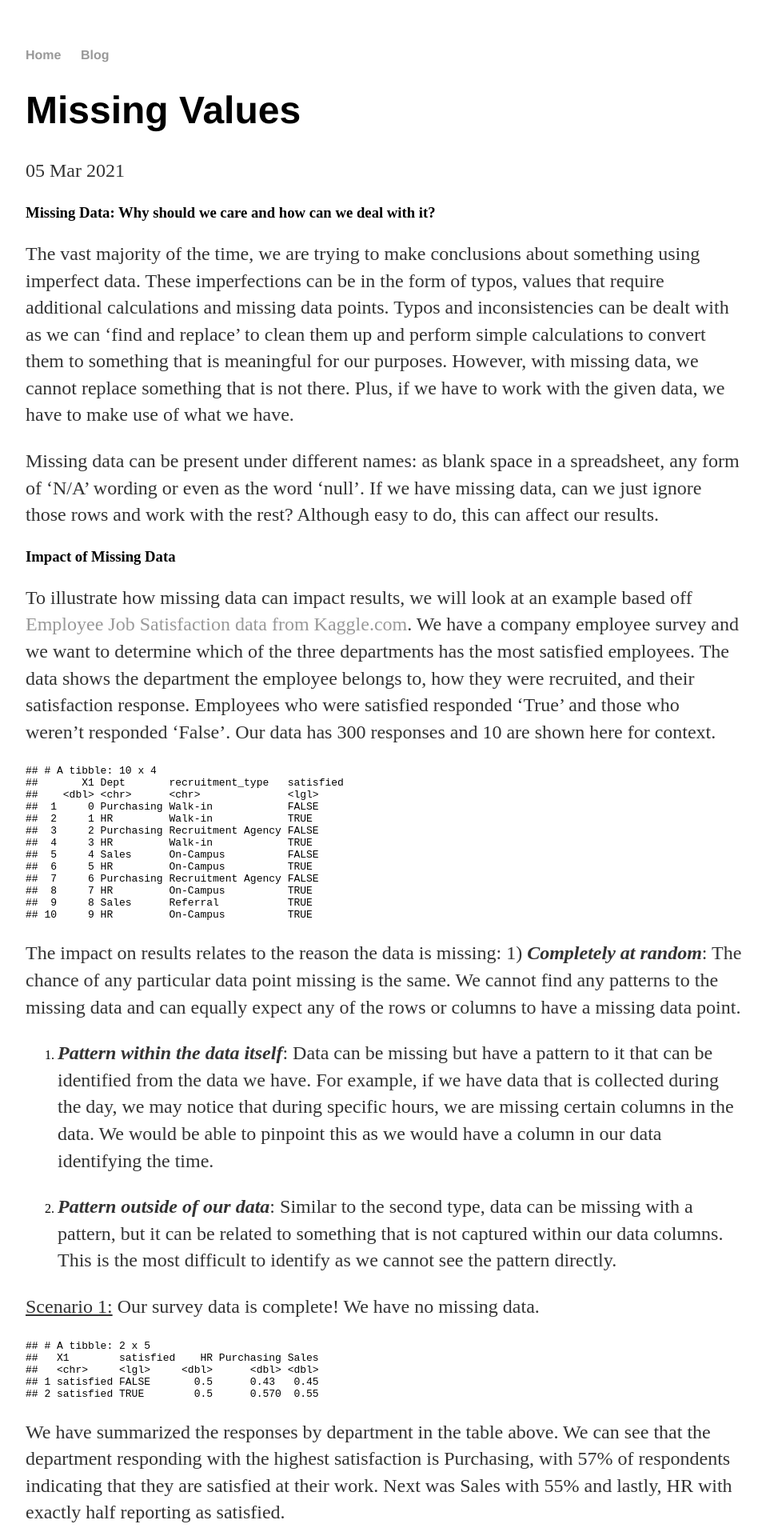
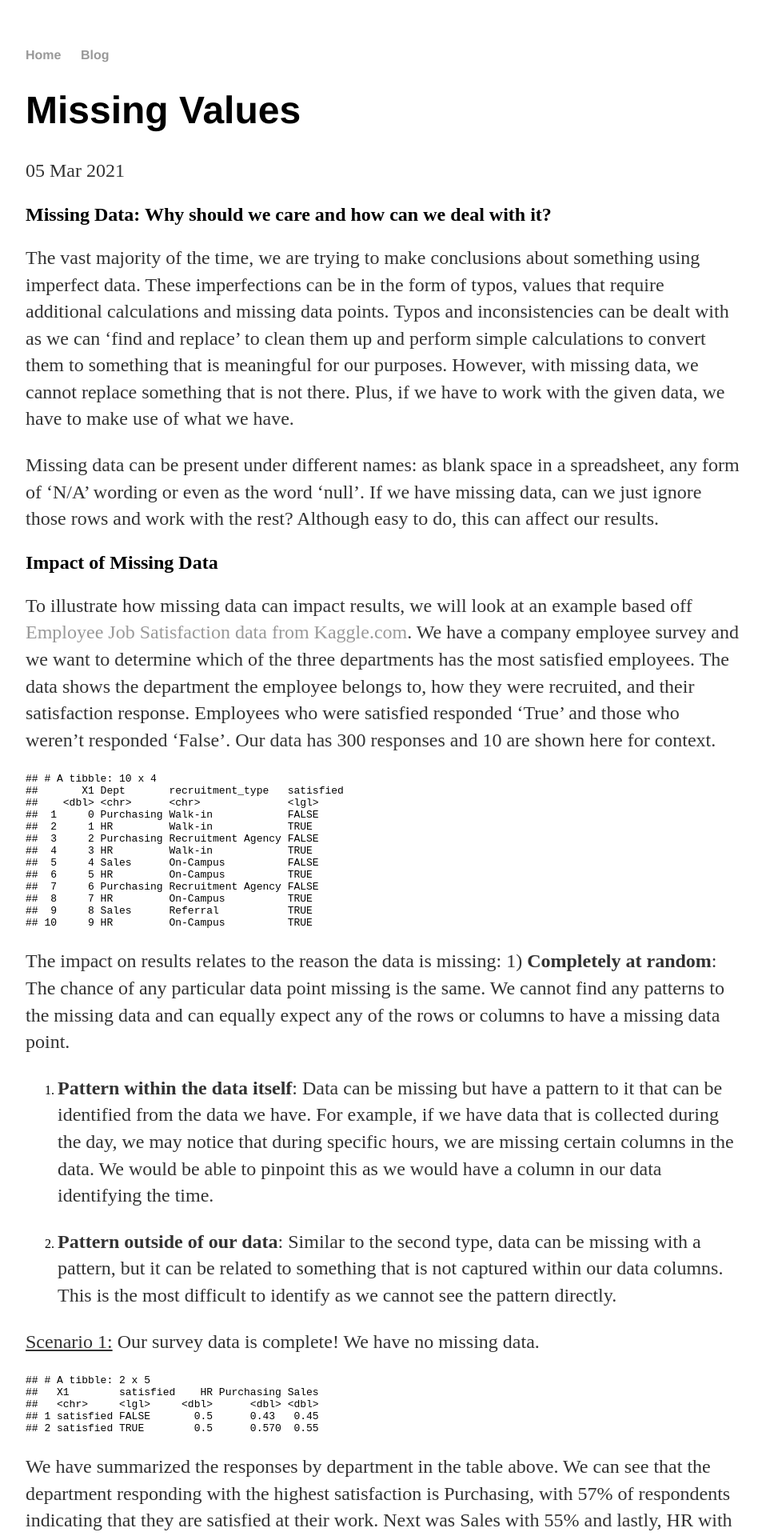
Before and after one commit to d-sel/d-sel.github.io, a Jekyll site: the page built from _posts/2021-03-05-missing-values.md, in a window 1280 px wide. Shown: the top 1920 px of the page at 80% size, without its empty margins (160-1118 px from the left). Built offline with Jekyll 4.4.1, drawn with Linux system fonts in a browser that asks for light colours; our own code applies the rules of GitHub Pages for plain Markdown files.

Commit message:
fix formatting headers

```diff
--- a/_posts/2021-03-05-missing-values.md
+++ b/_posts/2021-03-05-missing-values.md
@@ -1,4 +1,4 @@
-### Missing Data: Why should we care and how can we deal with it?
+## Missing Data: Why should we care and how can we deal with it?
 
 The vast majority of the time, we are trying to make conclusions about
 something using imperfect data. These imperfections can be in the form
@@ -14,7 +14,7 @@ spreadsheet, any form of ‘N/A’ wording or even as the word ‘null’. If we
 have missing data, can we just ignore those rows and work with the rest?
 Although easy to do, this can affect our results.
 
-### Impact of Missing Data
+## Impact of Missing Data
 
 To illustrate how missing data can impact results, we will look at an
 example based off [Employee Job Satisfaction data from
@@ -41,19 +41,19 @@ are shown here for context.
     ## 10     9 HR         On-Campus          TRUE
 
 The impact on results relates to the reason the data is missing: 1)
-***Completely at random***: The chance of any particular data point
+**Completely at random**: The chance of any particular data point
 missing is the same. We cannot find any patterns to the missing data and
 can equally expect any of the rows or columns to have a missing data
 point.
 
-1.  ***Pattern within the data itself***: Data can be missing but have a
+1.  **Pattern within the data itself**: Data can be missing but have a
     pattern to it that can be identified from the data we have. For
     example, if we have data that is collected during the day, we may
     notice that during specific hours, we are missing certain columns in
     the data. We would be able to pinpoint this as we would have a
     column in our data identifying the time.
 
-2.  ***Pattern outside of our data***: Similar to the second type, data
+2.  **Pattern outside of our data**: Similar to the second type, data
     can be missing with a pattern, but it can be related to something
     that is not captured within our data columns. This is the most
     difficult to identify as we cannot see the pattern directly.
@@ -112,7 +112,7 @@ overstate our percentage of satisfied employees. We can see that the
 percentage of Sales employees reporting as satisfied is up to 61%,
 higher than both Scenario 1 and 2.
 
-### Fixing Missing Data
+## Fixing Missing Data
 
 Once we have determined the type of missing data, we can now deal with
 it appropriately:
@@ -135,7 +135,7 @@ group the same value which helps to reflect some of the differences
 across groups which may provide more accuracy over using one value
 across the whole dataset.
 
-### Conclusion
+## Conclusion
 
 Missing data is something we all have to deal with; although it may not
 seem like an important aspect of our work, we must consider the
```
Also changed, not shown: content.Rmd (+7 -7 lines).
